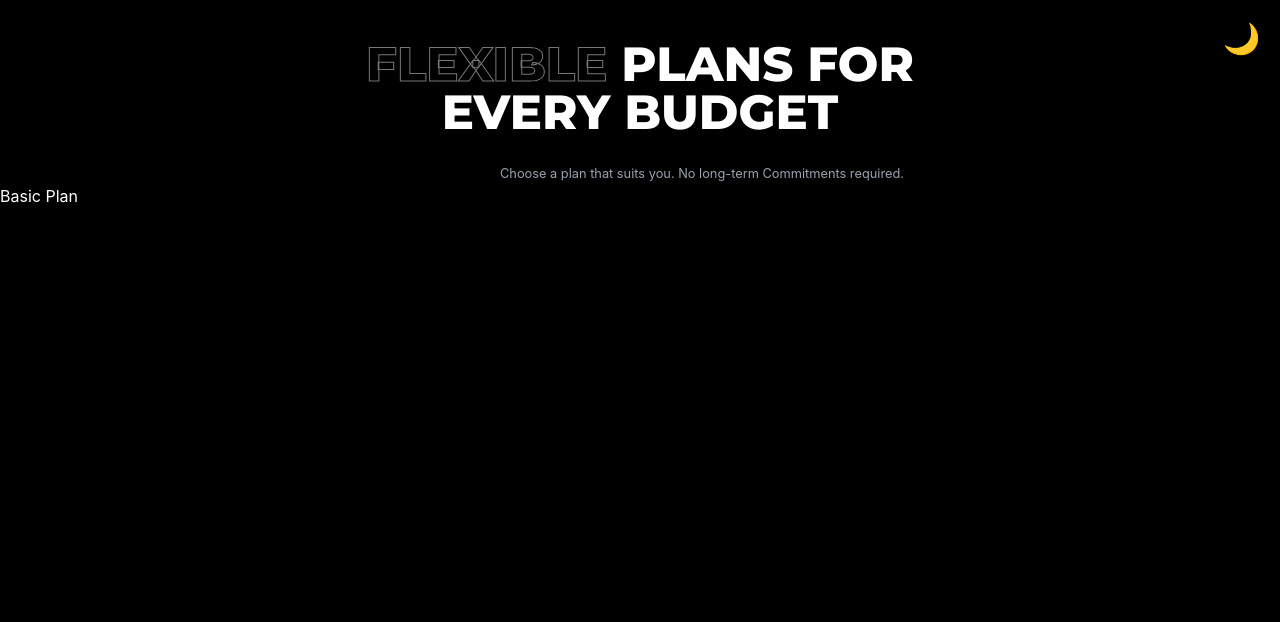
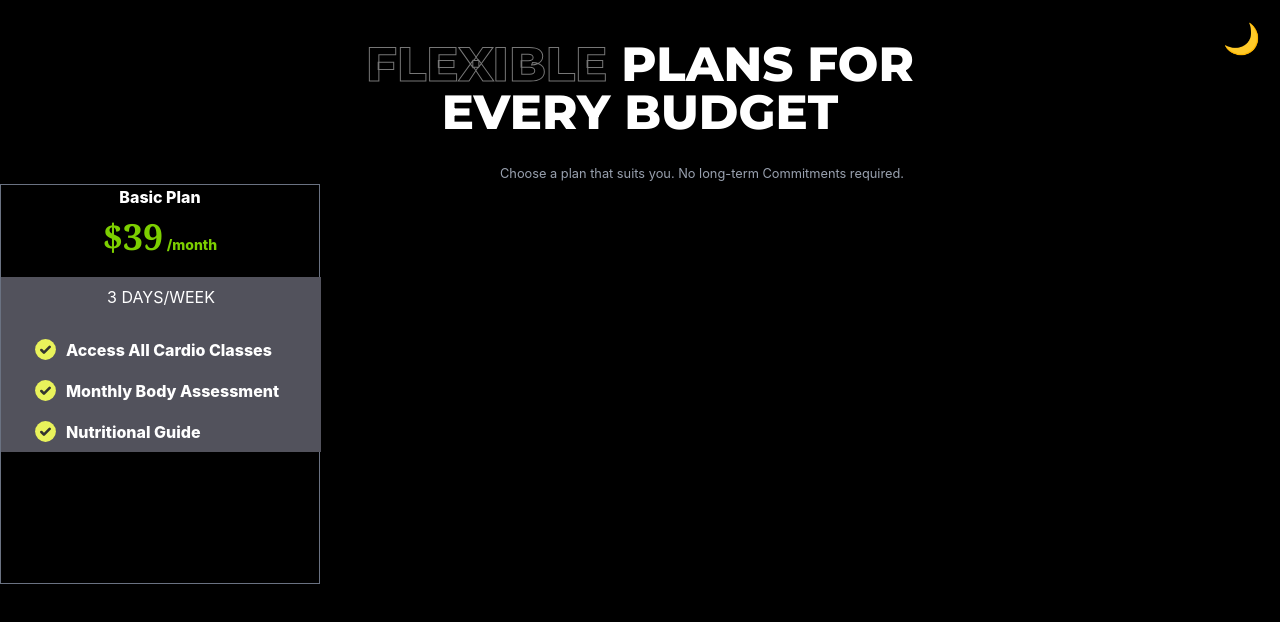
Before and after one commit to Lukman899/MY-GYM-PROJECT, a website: page index.html in a window 1280 px wide. Drawn offline with Linux system fonts and the light colour scheme.

Commit message:
velix gym

```diff
--- a/index.html
+++ b/index.html
@@ -39,12 +39,10 @@
 
 <body>
 
-    <div class="border-78px border-green-500 min-h-screen relative">
+    <div>
 
         <!-- DARK/LIGHT MODE BUTTON -->
-        <button
-            id="themeBtn"
-            class="absolute top-5 right-5 text-3xl cursor-pointer">
+        <button id="themeBtn" class="absolute top-5 right-5 text-3xl cursor-pointer">
             🌙
         </button>
 
@@ -61,13 +59,51 @@
 
         </h1>
         <br>
-        <small class=" text-gray-400 text-center pl-125">Choose a plan that suits you. No long-term Commitments required.</small>
+        <small class=" text-gray-400 text-center pl-125">Choose a plan that suits you. No long-term Commitments
+            required.</small>
 
 
 
-    <div>
-        <h2>Basic Plan</h2>
-    </div>
+        <section class="border border-gray-500  w-80 h-100 bg-transparent text-[##EEEEEE]">
+            <article class="font-extrabold ">
+                <h1 class="text-center">Basic Plan</h1>
+                <div class="text-lime-500 p-2 font-extrabold text-center ">
+                    <span class="text-4xl font-serif ">$39</span>
+                    <span class="text-sm">/month</span>
+                </div>
+
+                <div class="bg-zinc-600 border-transparent w-80 text-center ">
+                    <p class="gap-3 m-3 p-2 w=60 h-10 font-normal">3 DAYS/WEEK</p>
+
+
+                    <div class="flex gap-2 items-center p-2">
+                        <svg class="w-4 h-4">
+                            <img src="Untitled.svg" alt="" width="25" height="25">
+                        </svg>
+                        <p class="flex">Access All Cardio Classes</p>
+                    </div>
+
+
+                    <div class="flex gap-2 items-center p-2">
+                        <svg class="w-4 h-4">
+                            <img src="Untitled.svg" alt="" width="25" height="25">
+                        </svg>
+                        <p class="flex">Monthly Body Assessment</p>
+                    </div>
+
+
+                    <div class="flex gap-2 items-center p-2">
+                        <svg class="w-4 h-4">
+                            <img src="Untitled.svg" alt="" width="25" height="25">
+                        </svg>
+                        <p class="flex">Nutritional Guide</p>
+                    </div>
+
+
+
+                </div>
+            </article>
+        </section>
 
 
     </div>
```
Also changed, not shown: Untitled.svg (added), output.css.
